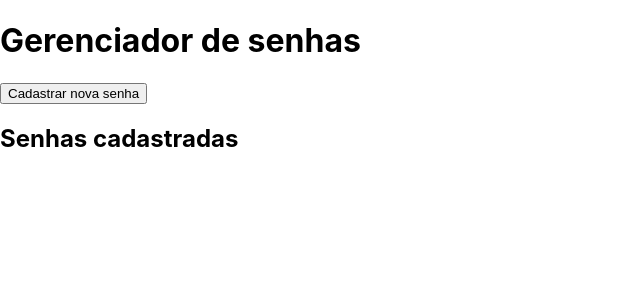
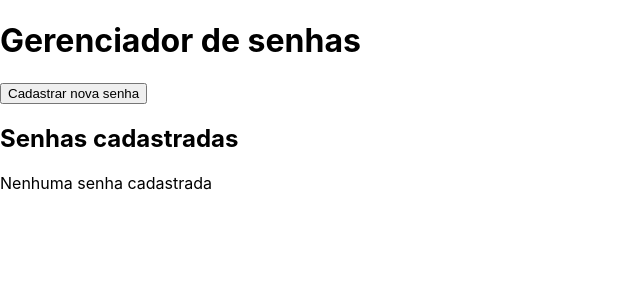
Before and after one commit to alissonooliveiraofc/password-manager, a React (Vite) app: page / in a window 1280 px wide. Shown: the top 300 px of the page, without its empty margins (0-640 px from the left). Built offline with nearby package versions, Linux system fonts and the light colour scheme.

Commit message:
REQ 6 - Completa requisito

```diff
--- a/src/App.tsx
+++ b/src/App.tsx
@@ -72,7 +72,7 @@ function App() {
     hasLettersAndNumbers: false,
     hasSpecialChar: false });
 
-  const [passwords, setPasswords] = useState([form]);
+  const [passwords, setPasswords] = useState<typeof form[]>([]);
   return (
     <div>
       <header>
```
